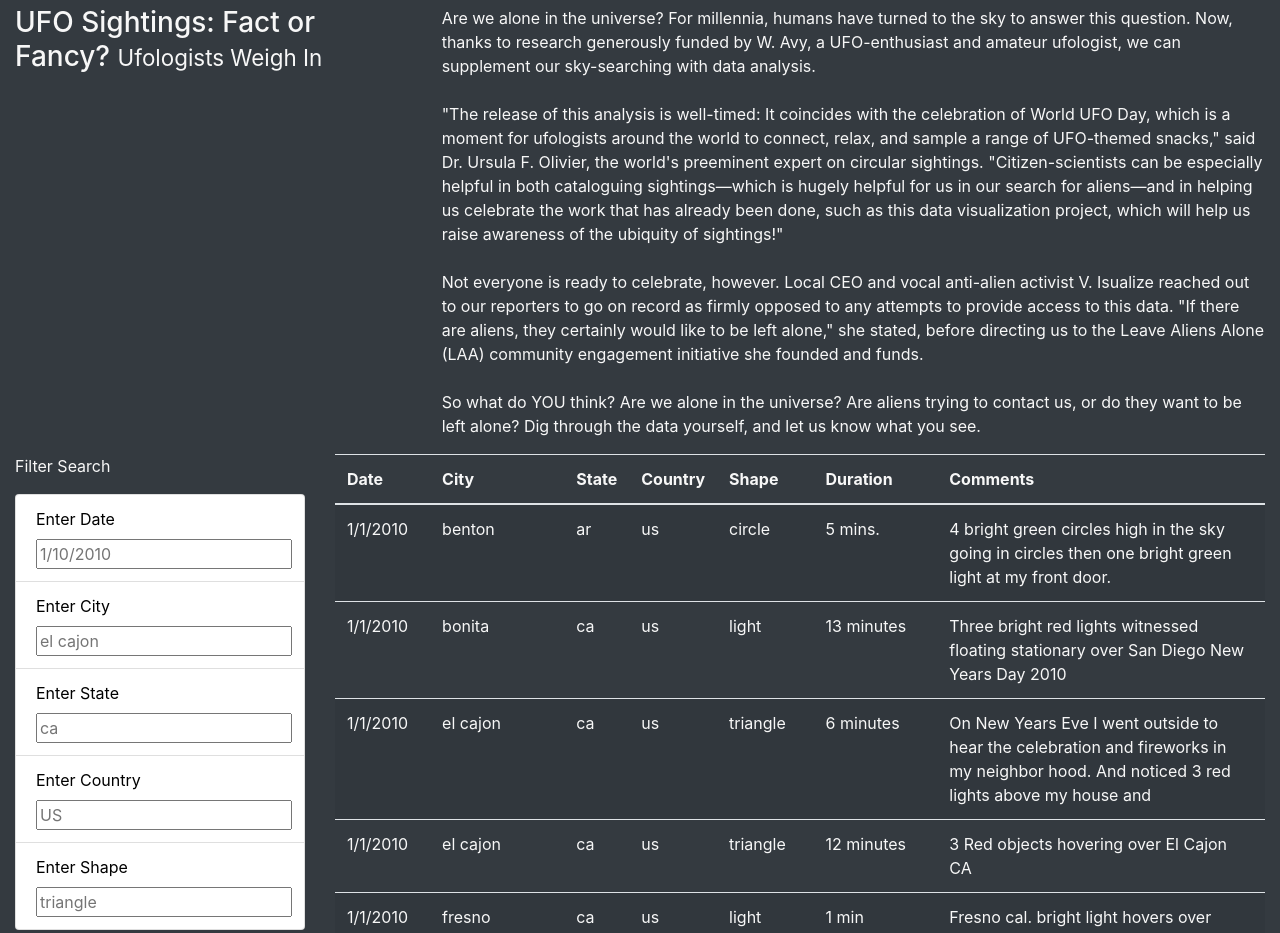
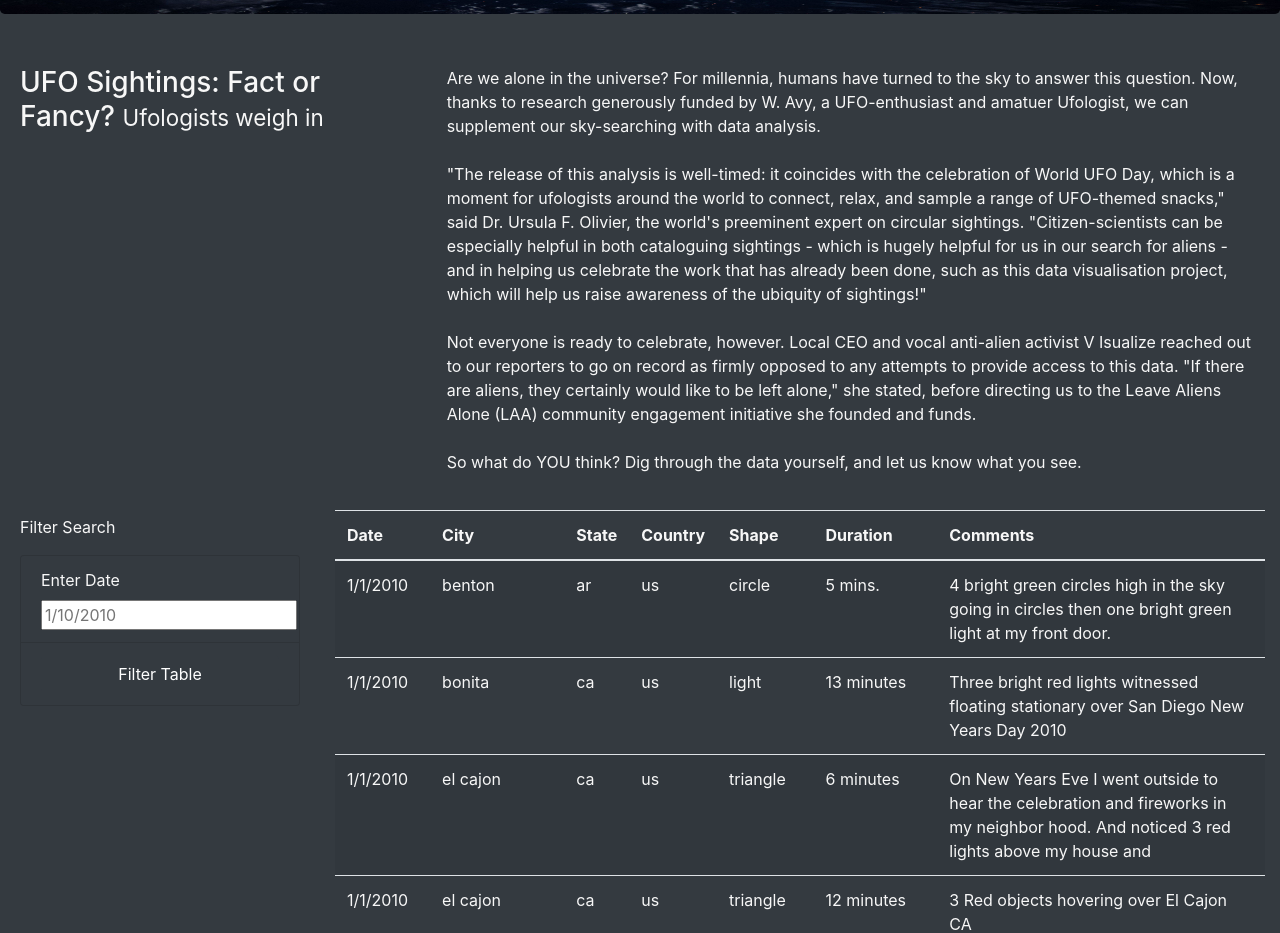
Before and after one commit to zubair97431/UFOs, a plain HTML site: page index.html in a window 1280 px wide. Shown: the part 245-1178 px from the top of the page. Drawn offline with nearby package versions, Linux system fonts and the light colour scheme.

Commit message:
Add files via upload

```diff
--- a/index.html
+++ b/index.html
@@ -1,70 +1,80 @@
-
 <!DOCTYPE html>
 <html lang="en">
   <head>
-    <meta charset="UTF-8">
-    <meta name="viewport" content="width=device-width, initial-scale=1.0">
-    <title>Document</title>
+    <meta charset="UTF-8" />
+    <meta name="viewport" content="width=device-width, initial-scale=1.0" />
+    <meta http-equiv="X-UA-Compatible" content="ie=edge" />
+    <title>UFO Finder</title>
     <link
       rel="stylesheet"
       href="https://maxcdn.bootstrapcdn.com/bootstrap/4.0.0/css/bootstrap.min.css"
       integrity="sha384-Gn5384xqQ1aoWXA+058RXPxPg6fy4IWvTNh0E263XmFcJlSAwiGgFAW/dAiS6JXm"
       crossorigin="anonymous"
     />
-    <link rel="stylesheet" href="static/css/style.css">
+    <link rel="stylesheet" href="static/css/style.css" />
   </head>
+
   <body class="bg-dark">
     <div class="wrapper">
+      <!-- Navbar -->
       <nav class="navbar navbar-dark bg-dark navbar-expand-lg">
         <a class="navbar-brand" href="index.html">UFO Sightings</a>
+      </nav>
+      <!-- Jumbotron -->
       <div class="jumbotron">
         <h1 class="display-4">The Truth is Out There</h1>
       </div>
-        </nav>
+
+      <!-- Article title and paragraph -->
       <div class="container-fluid">
         <div class="row">
-                <div class="col-md-4">
-                    <h3>UFO Sightings: Fact or Fancy? <small>Ufologists Weigh In</small></h3>
+          <div class="col-md-4 article-title">
+            <h3>UFO Sightings: Fact or Fancy? <small>Ufologists weigh in</small></h3>
           </div>
-                <div class="col-md-8">
+          <div class="col-md-8 article-p">
             <p>
-                        Are we alone in the universe? For millennia, humans have turned to the sky to answer this question. Now, thanks to research generously funded by W. Avy, a UFO-enthusiast and amateur ufologist, we can supplement our sky-searching with data analysis.<br><br>"The release of this analysis is well-timed: It coincides with the celebration of World UFO Day, which is a moment for ufologists around the world to connect, relax, and sample a range of UFO-themed snacks," said Dr. Ursula F. Olivier, the world's preeminent expert on circular sightings. "Citizen-scientists can be especially helpful in both cataloguing sightings—which is hugely helpful for us in our search for aliens—and in helping us celebrate the work that has already been done, such as this data visualization project, which will help us raise awareness of the ubiquity of sightings!"<br><br>Not everyone is ready to celebrate, however. Local CEO and vocal anti-alien activist V. Isualize reached out to our reporters to go on record as firmly opposed to any attempts to provide access to this data. "If there are aliens, they certainly would like to be left alone," she stated, before directing us to the Leave Aliens Alone (LAA) community engagement initiative she founded and funds.<br><br>So what do YOU think? Are we alone in the universe? Are aliens trying to contact us, or do they want to be left alone? Dig through the data yourself, and let us know what you see.
-
-
+              Are we alone in the universe? For millennia, humans have turned to the sky to answer
+              this question. Now, thanks to research generously funded by W. Avy, a UFO-enthusiast
+              and amatuer Ufologist, we can supplement our sky-searching with data analysis. <br><br>"The
+              release of this analysis is well-timed: it coincides with the celebration of World UFO
+              Day, which is a moment for ufologists around the world to connect, relax, and sample a
+              range of UFO-themed snacks," said Dr. Ursula F. Olivier, the world's preeminent expert
+              on circular sightings. "Citizen-scientists can be especially helpful in both
+              cataloguing sightings - which is hugely helpful for us in our search for aliens - and
+              in helping us celebrate the work that has already been done, such as this data
+              visualisation project, which will help us raise awareness of the ubiquity of
+              sightings!"<br><br> Not everyone is ready to celebrate, however. Local CEO and vocal
+              anti-alien activist V Isualize reached out to our reporters to go on record as firmly
+              opposed to any attempts to provide access to this data. "If there are aliens, they
+              certainly would like to be left alone," she stated, before directing us to the Leave
+              Aliens Alone (LAA) community engagement initiative she founded and funds. <br><br>So what do
+              YOU think? Dig through the data yourself, and let us know what you see.
             </p>
           </div>
         </div>
       </div>
 
+      <!-- Filter -->
       <div class="container-fluid">
         <div class="row">
           <div class="col-md-3">
-                    <form>
+            <form class="bg-dark">
               <p>Filter Search</p>
-                        <ul class="list-group" id="filters">
-                            <li class="filter list-group-item">
-                                <label for="date" style="color:black">Enter Date</label>
+              <ul class="list-group">
+                <li class="list-group-item bg-dark">
+                  <label for="datetime">Enter Date</label>
                   <input type="text" placeholder="1/10/2010" id="datetime" />
                 </li>
-                            <li class="filter list-group-item">
-                                <label for="city" style="color:black">Enter City</label>
-                                <input type="text" placeholder="el cajon" id="city" />
-                            </li>
-                            <li class="filter list-group-item">
-                                <label for="state" style="color:black">Enter State</label>
-                                <input type="text" placeholder="ca" id="state" />
-                            </li>
-                            <li class="filter list-group-item">
-                                <label for="country" style="color:black">Enter Country</label>
-                                <input type="text" placeholder="US" id="country" />
-                            </li>
-                            <li class="filter list-group-item">
-                                <label for="shape" style="color:black">Enter Shape</label>
-                                <input type="text" placeholder="triangle" id="shape" />
+                <li class="list-group-item bg-dark">
+                  <button id="filter-btn" type="button" class="btn btn-dark">
+                    Filter Table
+                  </button>
                 </li>
               </ul>
             </form>
           </div>
+
+          <!-- Table -->
           <div class="col-md-9">
             <table class="table table-striped">
               <thead>
--- a/static/css/style.css
+++ b/static/css/style.css
@@ -1,10 +1,20 @@
-.jumbotron{
-    background-image: url("../images/nasa.jpg");
-    background-size: 100% 100%;
-    text-align: center;
-  }
 body {
+  color: #f7f7f7;
+}
 
-    color: #f7f7f7;
+.jumbotron {
+  background-image: url("../images/nasa.jpg");
+  background-size: 100% 100%;
+  text-align: center;
+}
 
-  }
+.article-title, .article-p {
+  padding: 20px;
+}
+form {
+  padding: 5px;
+}
+
+#filter-btn {
+  width: 100%;
+}
--- a/static/js/app.js
+++ b/static/js/app.js
@@ -1,53 +1,51 @@
-// import the data from data.js
+// from data.js
 const tableData = data;
-// Reference the HTML table using d3
+
+// get table references
 var tbody = d3.select("tbody");
 
 function buildTable(data) {
-    // Clearing out any pre-existing data.
+  // First, clear out any existing data
   tbody.html("");
-    // Looping through each object in the data.
-    // Append a row and cells for each value in the row.
+
+  // Next, loop through each object in the data
+  // and append a row and cells for each value in the row
   data.forEach((dataRow) => {
-        // Append a row to the table body.
+    // Append a row to the table body
     let row = tbody.append("tr");
 
-        // Loop thru each field in the dataRow
-        // Adding each value as a table cell (td)
+    // Loop through each field in the dataRow and add
+    // each value as a table cell (td)
     Object.values(dataRow).forEach((val) => {
       let cell = row.append("td");
         cell.text(val);
-        });
+      }
+    );
   });
 }
 
-var filters = {};
-function updateFilters() {
-    console.log('filtering')
-    var changedElement = d3.select(this).select("input");
-    var elementValue = changedElement.property("value");
-    var filterId = changedElement.attr("id")
+function handleClick() {
 
-    if (elementValue) {
-        filters[filterId] = elementValue;
-    }
-    else {
-        delete filters[filterId];
-    }
-    filterTable();
+  // Grab the datetime value from the filter
+  let date = d3.select("#datetime").property("value");
+  let filteredData = tableData;
+
+  // Check to see if a date was entered and filter the
+  // data using that date.
+  if (date) {
+    // Apply `filter` to the table data to only keep the
+    // rows where the `datetime` value matches the filter value
+    filteredData = filteredData.filter(row => row.datetime === date);
   }
 
-function filterTable() {
-    let filteredData = tableData;
+  // Rebuild the table using the filtered data
+  // @NOTE: If no date was entered, then filteredData will
+  // just be the original tableData.
+  buildTable(filteredData);
+}
 
-    Object.entries(filters).forEach(([key, value]) => {
-        filteredData = filteredData.filter(row => row[key] === value)
-    });
-
-    buildTable(filteredData)
-};
 // Attach an event to listen for the form button
-d3.selectAll(".filter").on("change", updateFilters);
+d3.selectAll("#filter-btn").on("click", handleClick);
 
 // Build the table when the page loads
 buildTable(tableData);
```
Lines whose indentation alone changed are shown as unchanged.
